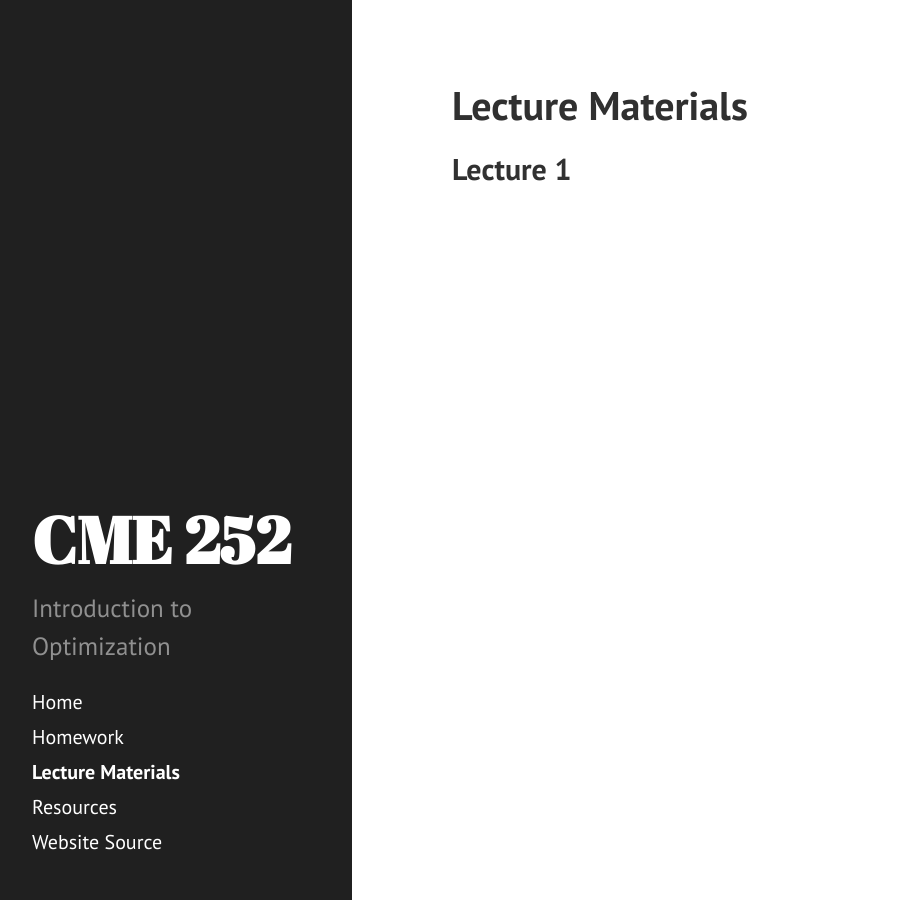
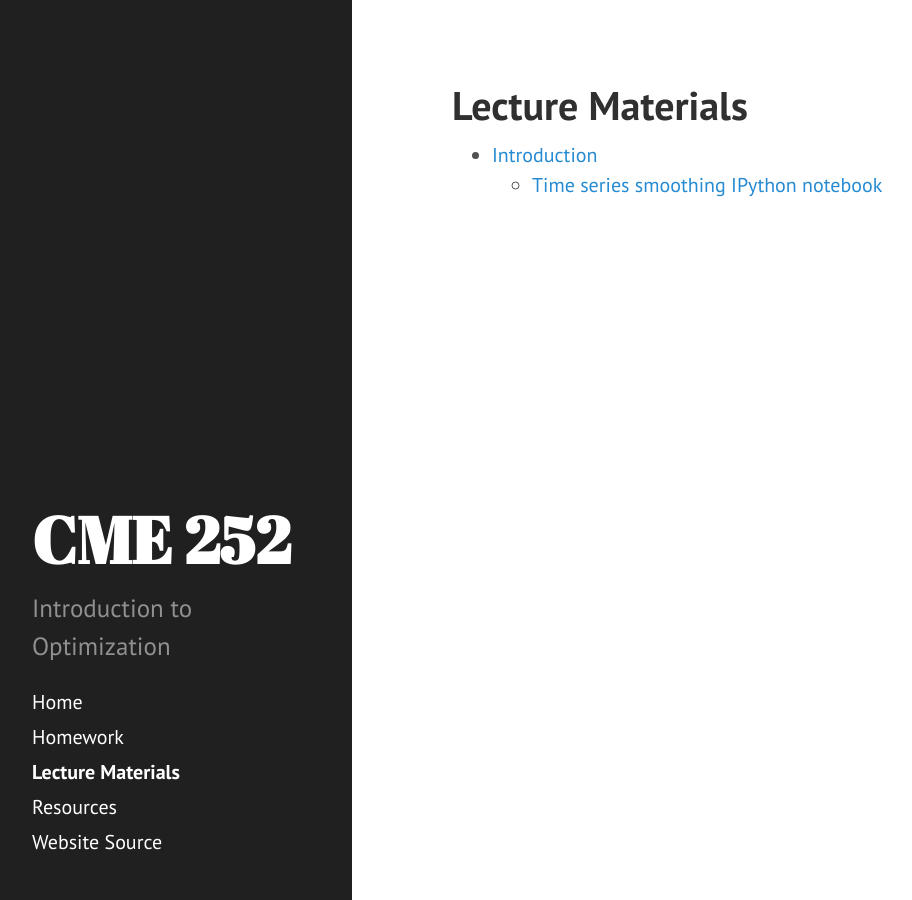
Before and after one commit to ajfriend/cme252, a Jekyll site: the page built from lecture_materials.md, in a window 1280 px wide. Shown: the whole page, without its empty margins (8-920 px from the left). Built offline with Jekyll 4.4.1, drawn with Linux system fonts in a browser that asks for light colours; Markdown is read by kramdown in place of the engine named in the settings.

Commit message:
materials 1

```diff
--- a/lecture_materials.md
+++ b/lecture_materials.md
@@ -3,4 +3,5 @@ layout: page
 title: Lecture Materials
 ---
 
-## Lecture 1
+- [Introduction](https://github.com/icme/cme252-optimization/blob/master/lectures/intro/intro.pdf)
+    - [Time series smoothing IPython notebook](https://github.com/icme/cme252-optimization/blob/master/lectures/intro/smooth.ipynb)
```
